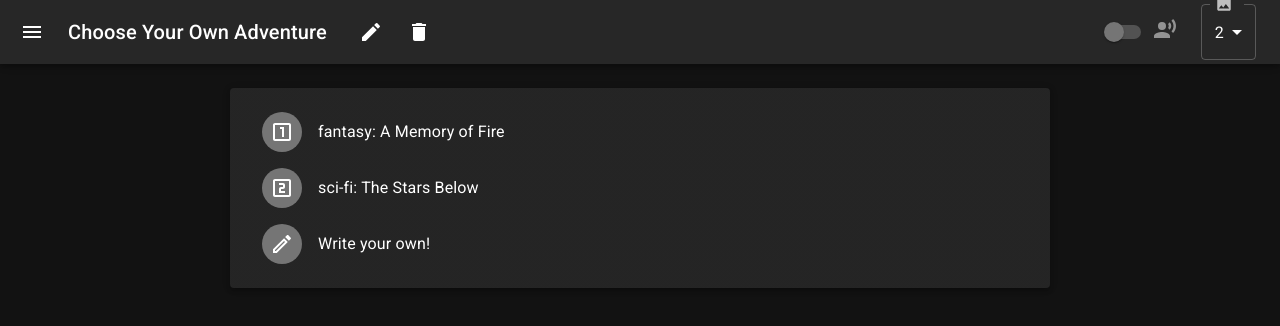
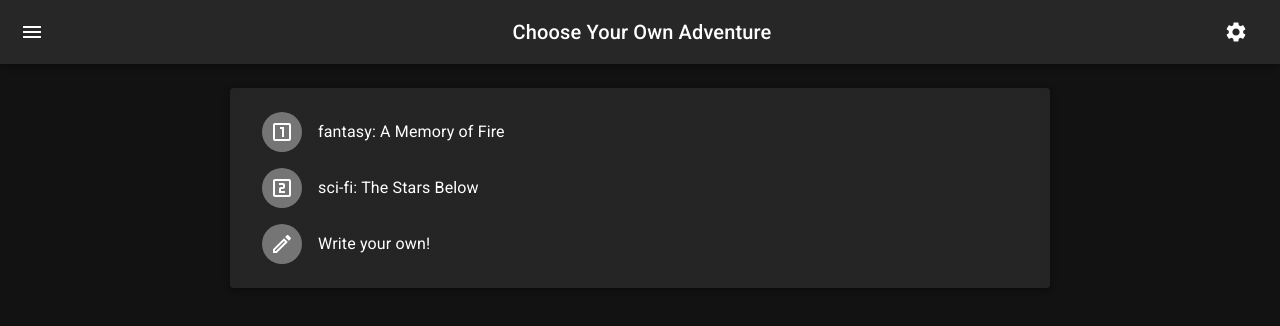
Before and after one commit to hooloovoo-ai/cyoa, a React (Create React App) app: page / in a window 1280 px wide. Shown: the top 326 px of the page. Built offline with nearby package versions, Linux system fonts and the light colour scheme.

Commit message:
move settings to menu

```diff
--- a/src/Scaffold.tsx
+++ b/src/Scaffold.tsx
@@ -3,9 +3,9 @@ import Player from "./Player";
 import { ChangeEvent, useCallback, useEffect, useState } from "react";
 import { v4 as uuidv4 } from "uuid";
 import { History, Story } from "./types";
-import { Box, Container, CssBaseline, Divider, Drawer, FormControl, FormControlLabel, FormGroup, IconButton, InputLabel, List, ListItem, ListItemButton, ListItemText, MenuItem, Select, SelectChangeEvent, Switch, Toolbar, Typography, styled, useTheme } from "@mui/material";
+import { Box, Container, CssBaseline, Divider, Drawer, FormControl, FormControlLabel, FormGroup, IconButton, InputLabel, List, ListItem, ListItemButton, ListItemText, Menu, MenuItem, Select, SelectChangeEvent, Switch, Toolbar, Typography, styled, useTheme } from "@mui/material";
 import MuiAppBar, { AppBarProps as MuiAppBarProps } from '@mui/material/AppBar';
-import { ChevronLeft, ChevronRight, Delete, Edit, Image, Menu, RecordVoiceOver, } from "@mui/icons-material";
+import { ChevronLeft, ChevronRight, Delete, Edit, Image, Menu as MenuIcon, RecordVoiceOver, Settings, } from "@mui/icons-material";
 
 export async function loaderEdit(loaderArgs: LoaderFunctionArgs) {
   return { storyId: loaderArgs.params.story, playMode: false };
@@ -73,6 +73,8 @@ export default function Scaffold() {
   const [id, setId] = useState(() => uuidv4());
   const [playerStart, setPlayerStart] = useState<History[]>([]);
 
+  const [landing, setLanding] = useState(true);
+
   const [library, setLibrary] = useState<Story[]>([]);
   useEffect(() => {
     const storage = localStorage.getItem("library");
@@ -115,6 +117,7 @@ export default function Scaffold() {
     story.data = history;
     localStorage.setItem("library", JSON.stringify(library));
     setLibrary(library);
+    setLanding(false);
   }, [library, id]);
 
   const onSelectFromLibrary = useCallback((index: number) => {
@@ -133,6 +136,14 @@ export default function Scaffold() {
     setImagineAudio(event.target.checked);
   }, []);
 
+  const [menuAnchorEl, setMenuAnchorEl] = useState<null | HTMLElement>(null);
+  const handleMenuClick = useCallback((event: React.MouseEvent<HTMLElement>) => {
+    setMenuAnchorEl(event.currentTarget);
+  }, []);
+  const handleMenuClose = useCallback(() => {
+    setMenuAnchorEl(null);
+  }, []);
+
 
   return (
     <Container maxWidth="md">
@@ -147,26 +158,50 @@ export default function Scaffold() {
               edge="start"
               sx={{ mr: 2, ...(open && { display: 'none' }) }}
             >
-              <Menu />
+              <MenuIcon />
             </IconButton>
-            <Typography variant="h6" noWrap component="div">
+            <Typography variant="h6" noWrap component="div" sx={{ flexGrow: landing ? 1 : 0 }} textAlign="center">
               {title ? title : "Choose Your Own Adventure"}
             </Typography>
             <IconButton
               color="inherit"
               edge="start"
-              sx={{ ml: 3 }}
+              sx={{ ml: 3, display: landing ? "none" : "block" }}
             >
               <Edit />
             </IconButton>
             <IconButton
               color="inherit"
               edge="start"
-              sx={{ ml: 1 }}
+              sx={{ ml: 1, display: landing ? "none" : "block" }}
             >
               <Delete />
             </IconButton>
-            <Box sx={{ flexGrow: 1 }} />
+            <Box sx={{ flexGrow: landing ? 0 : 1 }} />
+            <IconButton
+              aria-controls="menu-appbar"
+              aria-haspopup="true"
+              onClick={handleMenuClick}
+              color="inherit"
+            >
+              <Settings />
+            </IconButton>
+            <Menu
+              id="menu-appbar"
+              anchorEl={menuAnchorEl}
+              anchorOrigin={{
+                vertical: 'bottom',
+                horizontal: 'left',
+              }}
+              keepMounted
+              transformOrigin={{
+                vertical: 'top',
+                horizontal: 'left',
+              }}
+              open={Boolean(menuAnchorEl)}
+              onClose={handleMenuClose}
+            >
+              <MenuItem>
                 <FormGroup>
                   <FormControlLabel
                     disabled={true}
@@ -175,8 +210,10 @@ export default function Scaffold() {
                     label={<RecordVoiceOver />}
                   />
                 </FormGroup>
-            <FormControl sx={{ml: 1}}>
-              <InputLabel><Image id="images-label"/></InputLabel>
+              </MenuItem>
+              <MenuItem>
+                <FormControl fullWidth>
+                  <InputLabel><Image id="images-label" /></InputLabel>
                   <Select
                     labelId="images-label"
                     label={<Image />}
@@ -190,6 +227,8 @@ export default function Scaffold() {
                     <MenuItem value={4}>4</MenuItem>
                   </Select>
                 </FormControl>
+              </MenuItem>
+            </Menu>
           </Toolbar>
         </AppBar>
         <Drawer
```
Lines whose indentation alone changed are shown as unchanged.
